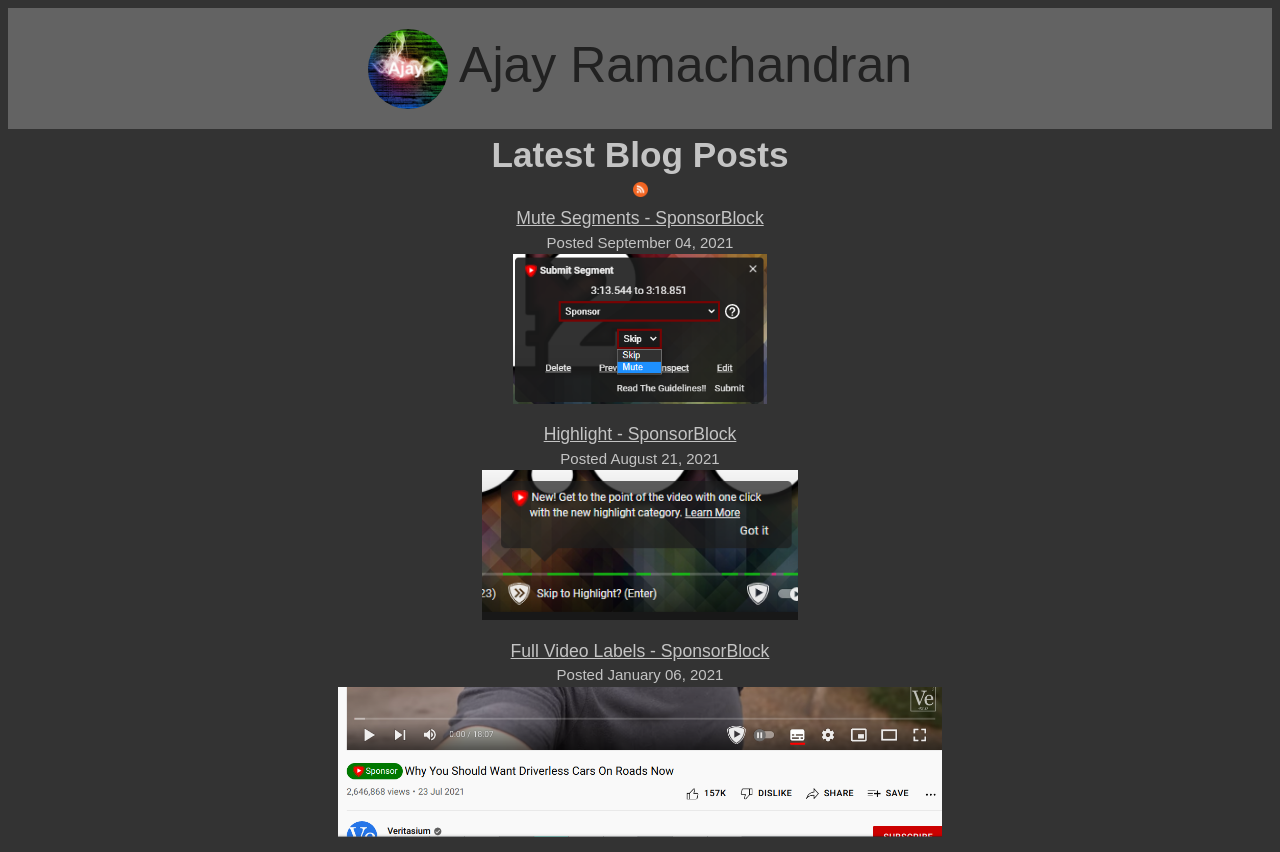
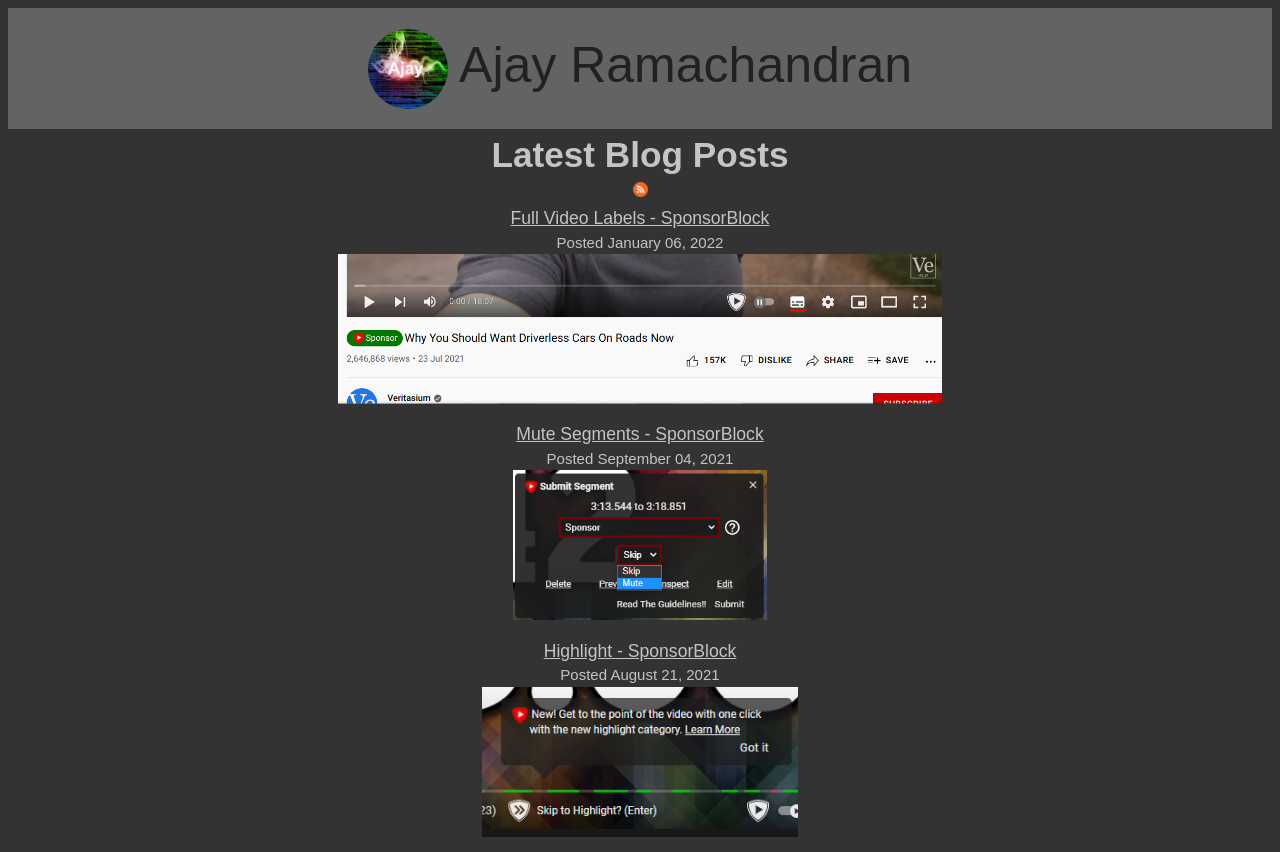
Before and after one commit to ajayyy/StaticBlog, a Gatsby site: page / in a window 1280 px wide. Shown: the top 852 px of the page. Built offline with nearby package versions, Linux system fonts and the light colour scheme; Gatsby itself is replaced by a stand-in of ours.

Commit message:
fix year

```diff
--- a/src/markdown-pages/full-video-sponsorblock.md
+++ b/src/markdown-pages/full-video-sponsorblock.md
@@ -1,6 +1,6 @@
 ---
 path: "/full-video-sponsorblock"
-date: "2021-01-06"
+date: "2022-01-06"
 title: "Full Video Labels - SponsorBlock"
 image: "/images/full-video-sponsorblock.png"
 tags: '["development","programming","sponsorblock"]'
```
